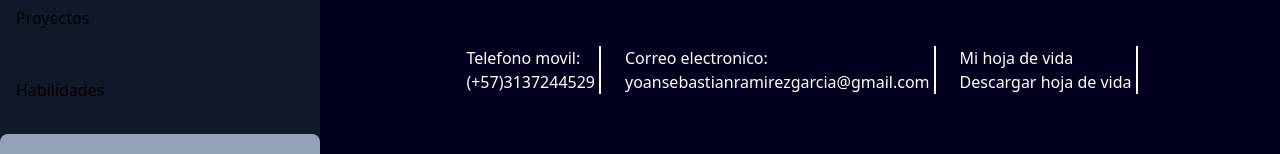
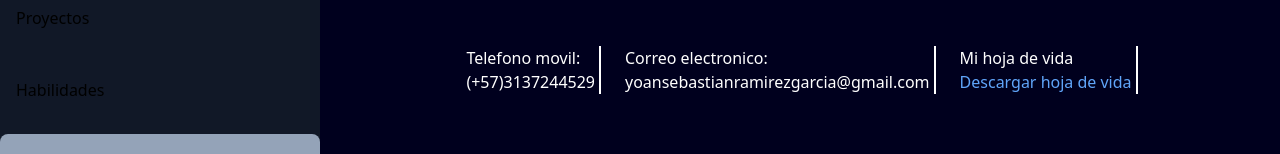
Before and after one commit to yoan2024/Portafolio, a React (Vite) app: page /contacto in a window 1280 px wide. Shown: the part 498-652 px from the top of the page. Built offline with nearby package versions, Linux system fonts and the light colour scheme.

Commit message:
adding newdata

```diff
--- a/src/page/Contacto.tsx
+++ b/src/page/Contacto.tsx
@@ -54,8 +54,16 @@ const Contacto = () => {
           <div>yoansebastianramirezgarcia@gmail.com</div>
         </div>
         <div className="lg:border-r-2 lg:px-1 lg:border-white">
-          <div>Mi hoja de vida</div>
-          <div>Descargar hoja de vida</div>
+           <div>Mi hoja de vida</div>
+       <div>
+       <a
+      href="/CV-Yoan-Sebastian.docx"
+      download
+      className="text-blue-400 hover:underline"
+    >
+      Descargar hoja de vida
+    </a>
+      </div>
         </div>
       </div>
     </div>
```
Also changed, not shown: 2 other files (tests, documents, lock files or other folders).
